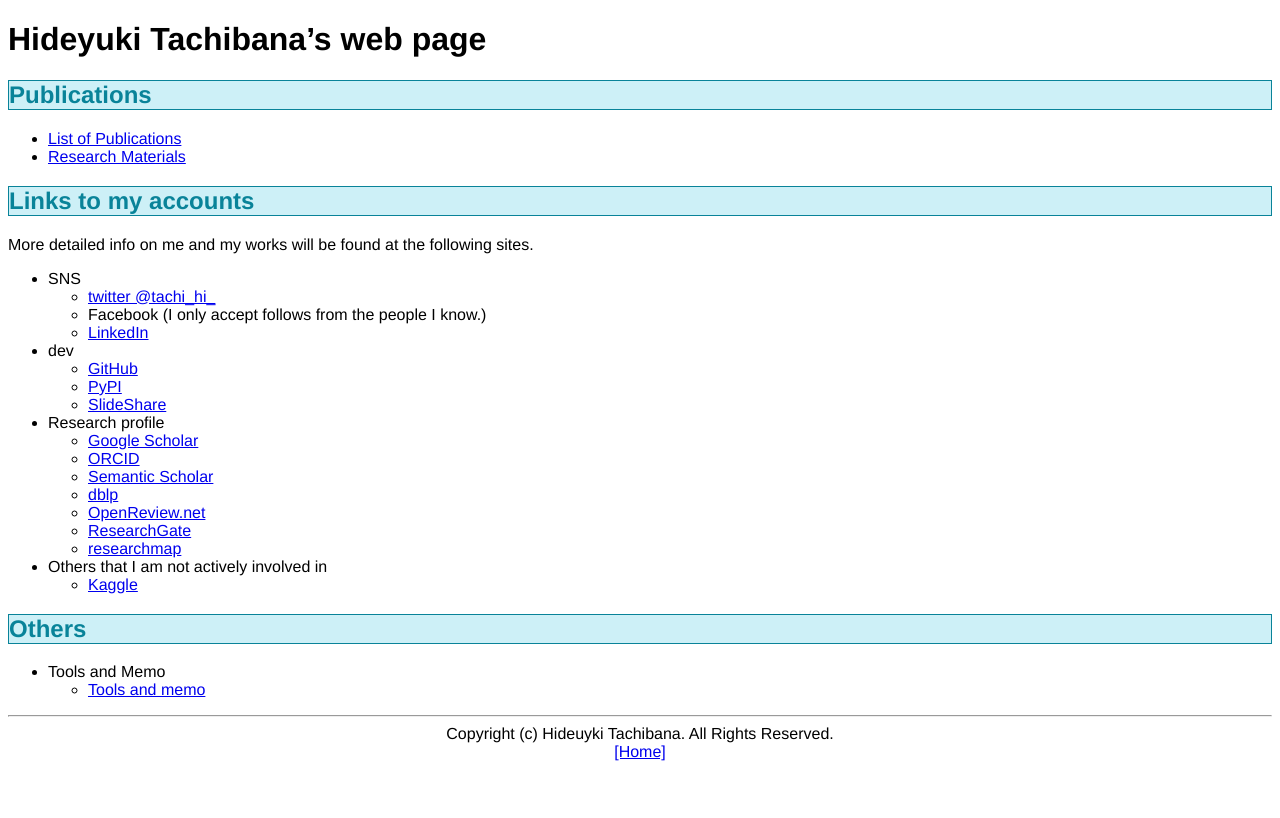
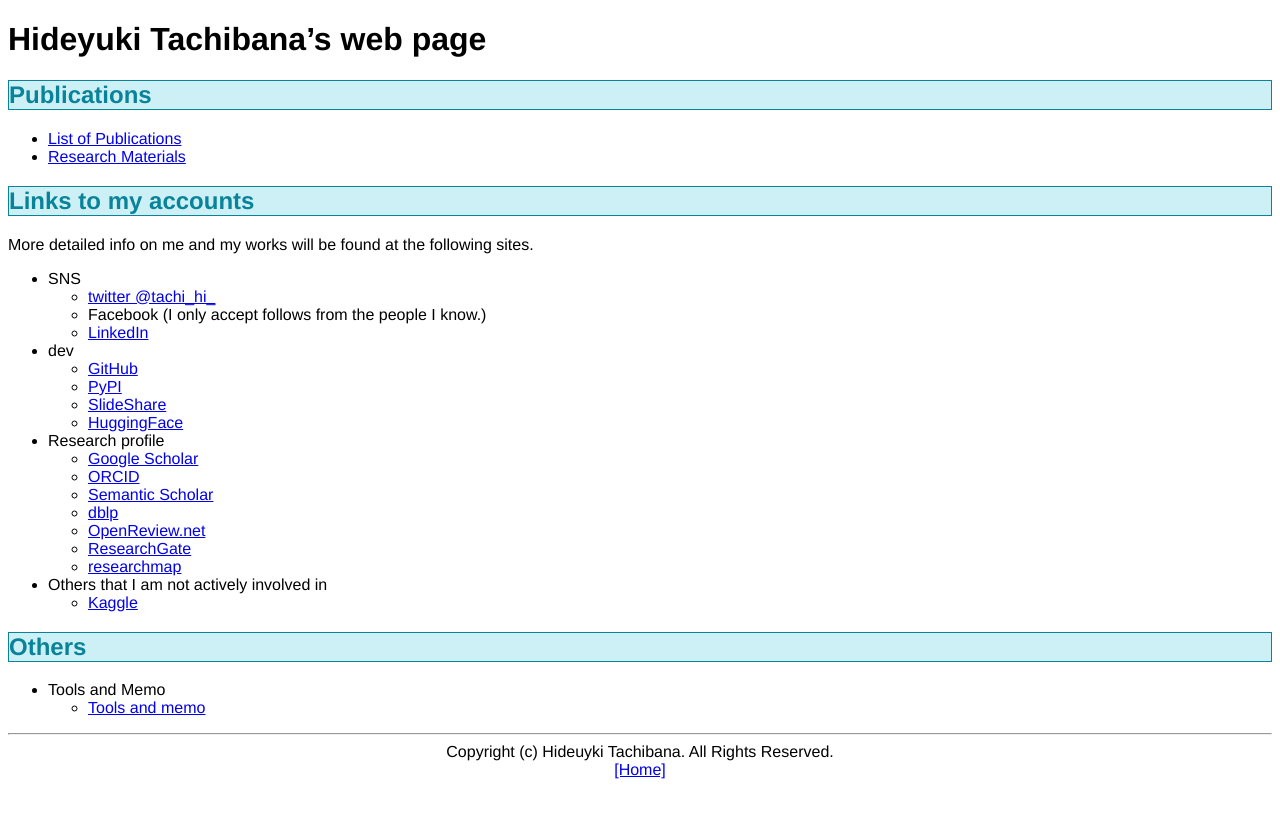
Before and after one commit to tachi-hi/tachi-hi.github.io, a Jekyll site: the page built from index.md, in a window 1280 px wide. Shown: the top 818 px of the page. Built offline with Jekyll 4.4.1, drawn with Linux system fonts in a browser that asks for light colours.

Commit message:
add HuggingFace link

```diff
--- a/index.md
+++ b/index.md
@@ -22,6 +22,7 @@ More detailed info on me and my works will be found at the following sites.
    + [GitHub](https://github.com/tachi-hi)
    + [PyPI](https://pypi.org/user/tachi-hi)
    + [SlideShare](https://www.slideshare.net/HideyukiTachibana)
+   + [HuggingFace](https://huggingface.co/tachi-hi)
 + Research profile
    + [Google Scholar](https://scholar.google.co.jp/citations?user=wAXtttwAAAAJ)
    + [ORCID](https://orcid.org/0000-0001-5162-1294)
```
